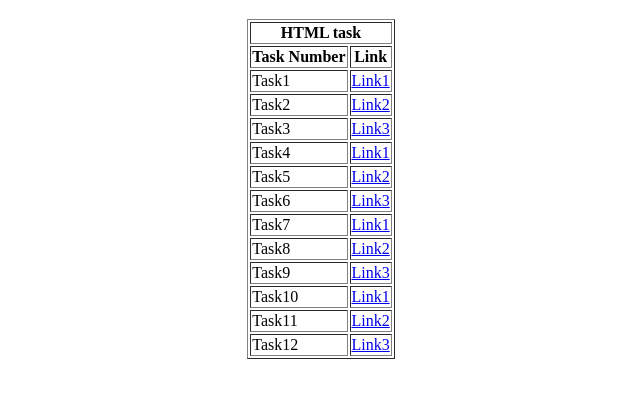
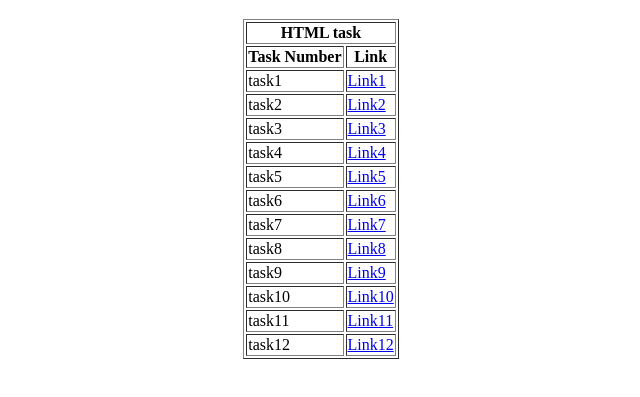
Before and after one commit to sristi002/task1_to_12, a plain HTML site: page index.html in a window 1280 px wide. Shown: the part 61-458 px from the top of the page, without its empty margins (319-959 px from the left). Drawn offline with Linux system fonts and the light colour scheme.

Commit message:
Update index.html

```diff
--- a/index.html
+++ b/index.html
@@ -18,52 +18,52 @@
             </tr>
 
             <tr>
-                <td>Task1</td>
-                <td><a href="./Task1.html">Link1</a></td>
+                <td>task1</td>
+                <td><a href="./task1.html">Link1</a></td>
             </tr>
             <tr>
-                <td>Task2</td>
-                <td><a href="./Task2.html">Link2</a></td>
+                <td>task2</td>
+                <td><a href="./task2.html">Link2</a></td>
             </tr>
             <tr>
-                <td>Task3</td>
-                <td><a href="./Task3.html">Link3</a></td>
+                <td>task3</td>
+                <td><a href="./task3.html">Link3</a></td>
             </tr>
             <tr>
-                <td>Task4</td>
-                <td><a href="./Task1.html">Link1</a></td>
+                <td>task4</td>
+                <td><a href="./task4.html">Link4</a></td>
             </tr>
             <tr>
-                <td>Task5</td>
-                <td><a href="./Task2.html">Link2</a></td>
+                <td>task5</td>
+                <td><a href="./task5.html">Link5</a></td>
             </tr>
             <tr>
-                <td>Task6</td>
-                <td><a href="./Task3.html">Link3</a></td>
+                <td>task6</td>
+                <td><a href="./task6.html">Link6</a></td>
             </tr>
            <tr>
-                <td>Task7</td>
-                <td><a href="./Task1.html">Link1</a></td>
+                <td>task7</td>
+                <td><a href="./task7.html">Link7</a></td>
             </tr>
             <tr>
-                <td>Task8</td>
-                <td><a href="./Task2.html">Link2</a></td>
+                <td>task8</td>
+                <td><a href="./task8.html">Link8</a></td>
             </tr>
             <tr>
-                <td>Task9</td>
-                <td><a href="./Task3.html">Link3</a></td>
+                <td>task9</td>
+                <td><a href="./task9.html">Link9</a></td>
             </tr>
              <tr>
-                <td>Task10</td>
-                <td><a href="./Task1.html">Link1</a></td>
+                <td>task10</td>
+                <td><a href="./task10.html">Link10</a></td>
             </tr>
             <tr>
-                <td>Task11</td>
-                <td><a href="./Task2.html">Link2</a></td>
+                <td>task11</td>
+                <td><a href="./task11.html">Link11</a></td>
             </tr>
             <tr>
-                <td>Task12</td>
-                <td><a href="./Task3.html">Link3</a></td>
+                <td>task12</td>
+                <td><a href="./task12.html">Link12</a></td>
             </tr>
 
 
```
